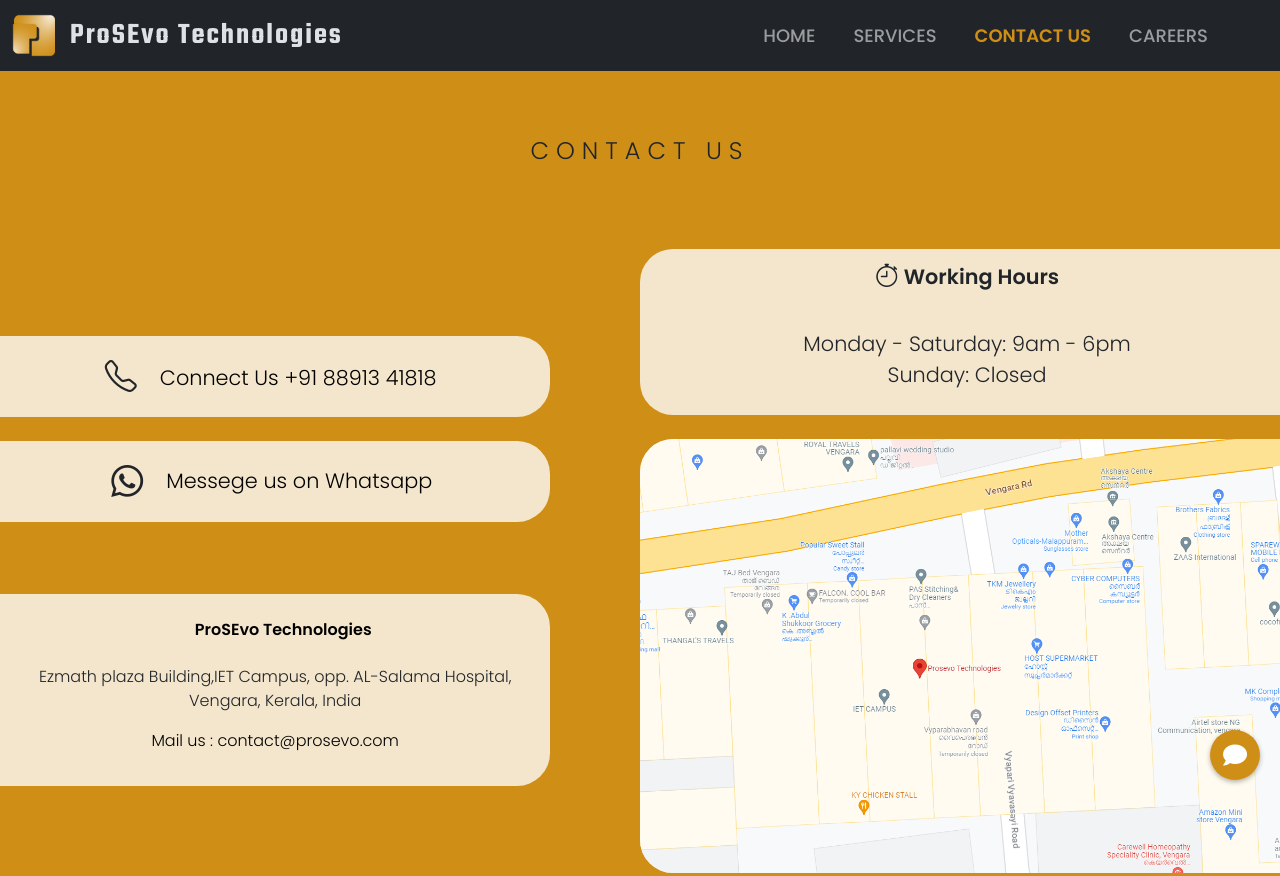
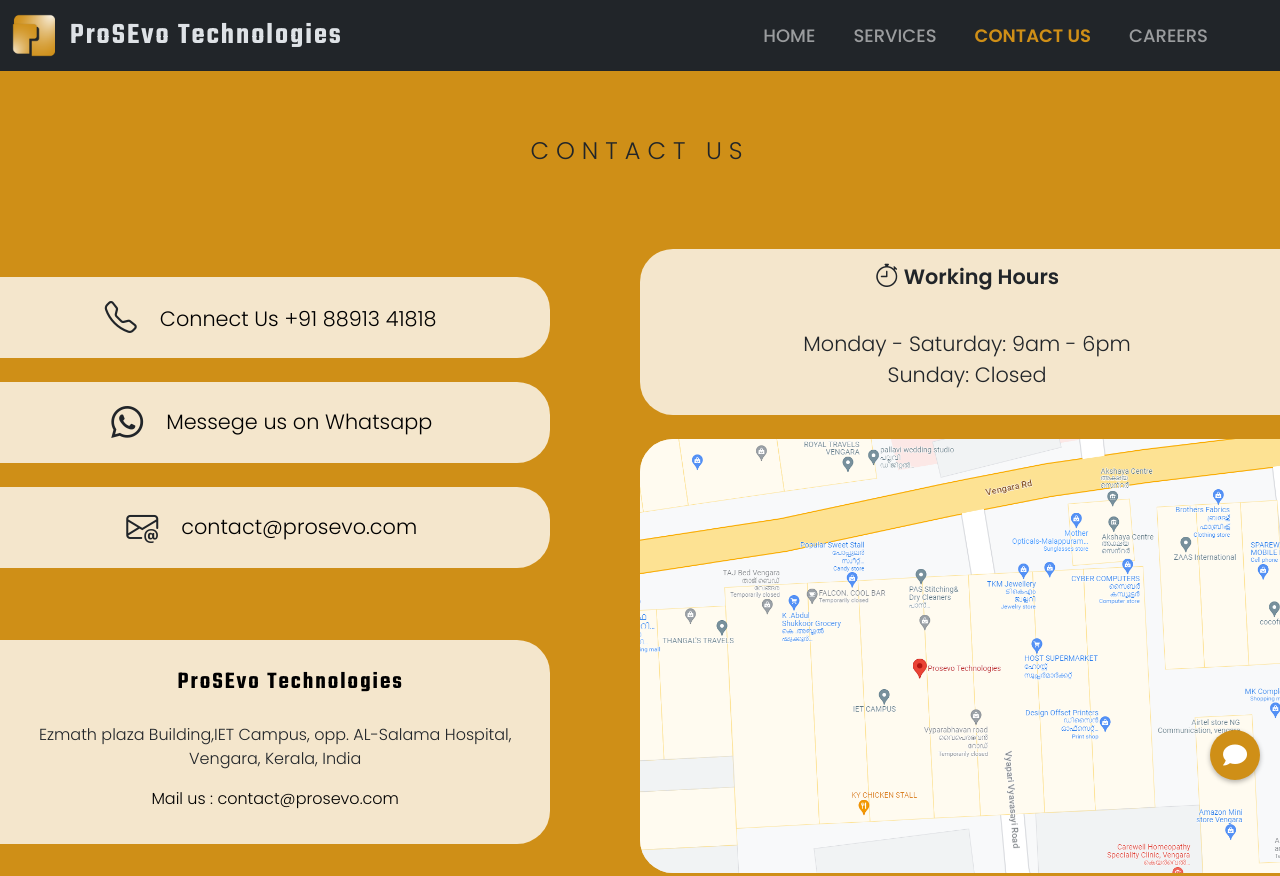
Before and after one commit to abuabz/prosevonodejs, a website: page public/contactUs/contactus.html in a window 1280 px wide. Shown: the top 876 px of the page. Drawn offline with nearby package versions, Linux system fonts and the light colour scheme.

Commit message:
mail added

```diff
--- a/public/contactUs/contactus.html
+++ b/public/contactUs/contactus.html
@@ -44,10 +44,14 @@
                 <div id="connectUs">
                     <i  style="font-size: 2rem;" class="bi bi-whatsapp"></i>
                     <p style="padding: 7px; padding-left: 23px;"> <a style="color: black; text-decoration: none;" href="https://wa.me/918891341818">Messege us on Whatsapp</a></p>
+                </div><br>
+                <div id="connectUs">
+                    <i  style="font-size: 2rem;" class="bi bi-envelope-at"></i>
+                    <p style="padding: 7px; padding-left: 23px;"> <a style="color: black; text-decoration: none;" href="mailto:contact@prosevo.com" >  contact@prosevo.com</a></p>
                 </div>
                 <br><br><br>
                 <div id="connectUsDetails">
-                    <p style="padding: 7px; padding-left: 23px;"> <a style="color: black; text-decoration: none; font-weight: bold" href="../index.html">ProSEvo Technologies</a></p>
+                    <p style="padding: 7px; padding-left: 23px;"> <a style="color: black; text-decoration: none; font-weight: bold ; font-size: 1.5rem;" href="../index.html" id="navHead" >ProSEvo Technologies</a></p>
                     <p>Ezmath plaza Building,IET Campus, opp. AL-Salama Hospital, Vengara, Kerala, India</p>
 
                     <a href="mailto:contact@prosevo.com" style="text-decoration: none; color: black;"><p>Mail us : contact@prosevo.com</p></a>
```
Also changed, not shown: 1 other file.
